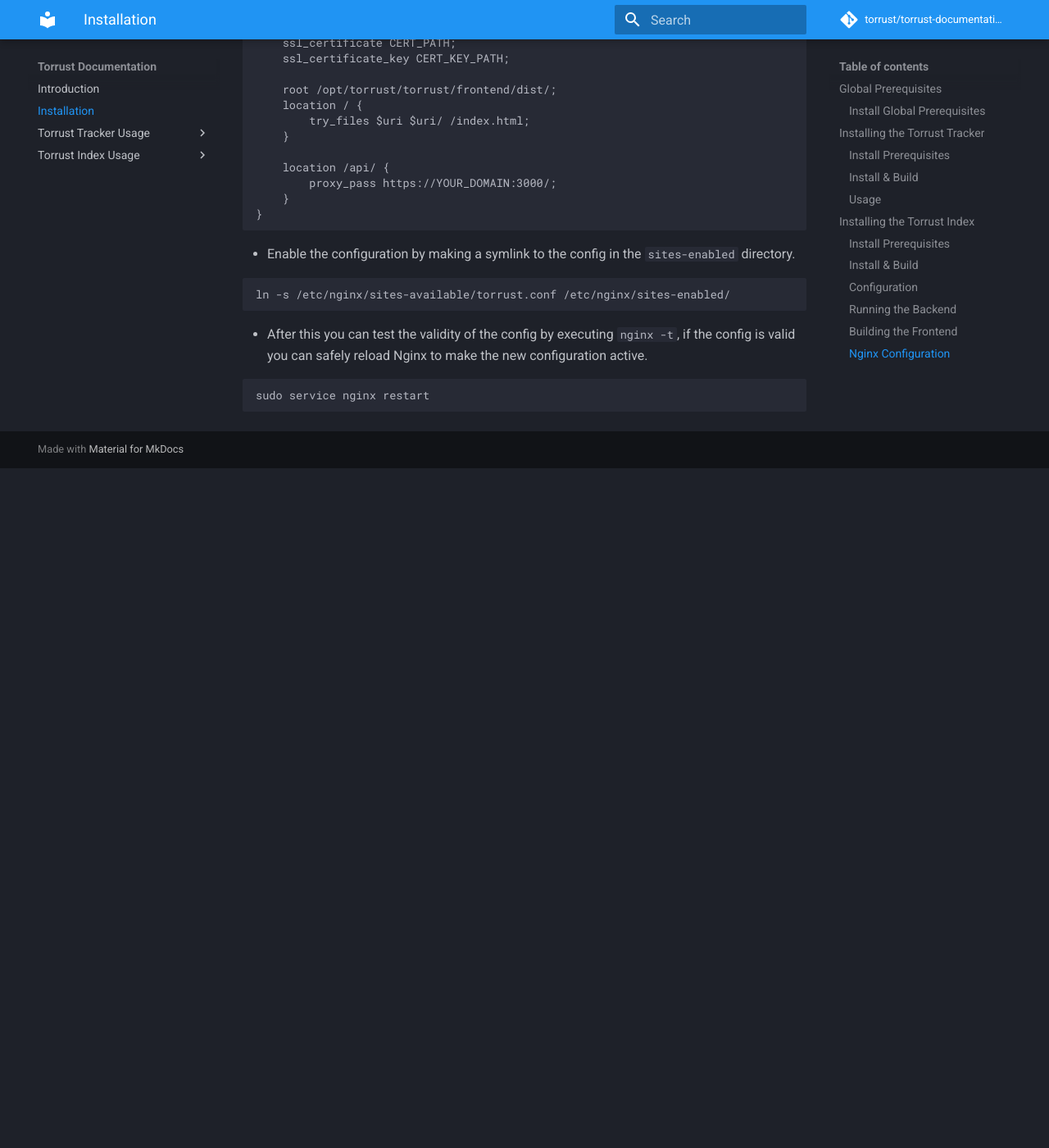
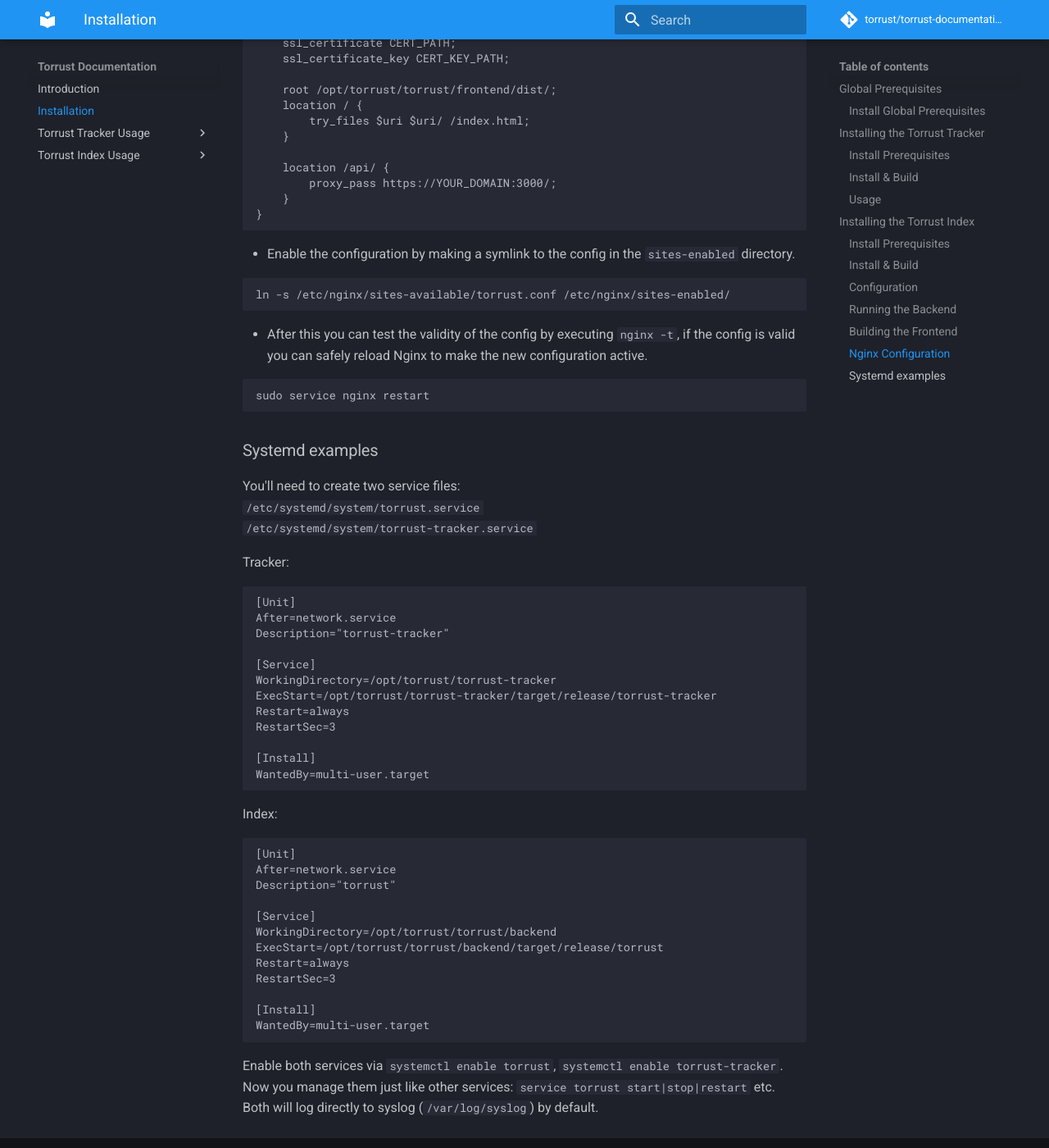
Before and after one commit to torrust/torrust-documentation, an MkDocs documentation site: the page built from docs/installation.md, in a window 1280 px wide and 1400 px high, scrolled down 4985 px. Shown: the whole window at 82% size. Built offline with MkDocs 1.6.1 and Material for MkDocs 9.7.7, drawn with Linux system fonts in a browser that asks for light colours; comment, search, counter and statistics services are not loaded; before the commit the page ends 5556 px from its top, so only the background shows below that.

Commit message:
added systemd example service files

````diff
--- a/docs/installation.md
+++ b/docs/installation.md
@@ -216,3 +216,45 @@
 ```bash
 sudo service nginx restart
 ```
+### Systemd examples
+You'll need to create two service files:
+`/etc/systemd/system/torrust.service`
+`/etc/systemd/system/torrust-tracker.service`
+
+Tracker:
+
+```
+[Unit]
+After=network.service
+Description="torrust-tracker"
+
+[Service]
+WorkingDirectory=/opt/torrust/torrust-tracker
+ExecStart=/opt/torrust/torrust-tracker/target/release/torrust-tracker
+Restart=always
+RestartSec=3
+
+[Install]
+WantedBy=multi-user.target
+```
+
+Index:
+
+```
+[Unit]
+After=network.service
+Description="torrust"
+
+[Service]
+WorkingDirectory=/opt/torrust/torrust/backend
+ExecStart=/opt/torrust/torrust/backend/target/release/torrust
+Restart=always
+RestartSec=3
+
+[Install]
+WantedBy=multi-user.target
+```
+
+Enable both services via `systemctl enable torrust`, `systemctl enable torrust-tracker`.
+Now you manage them just like other services: `service torrust start|stop|restart` etc.
+Both will log directly to syslog (`/var/log/syslog`) by default.
````
